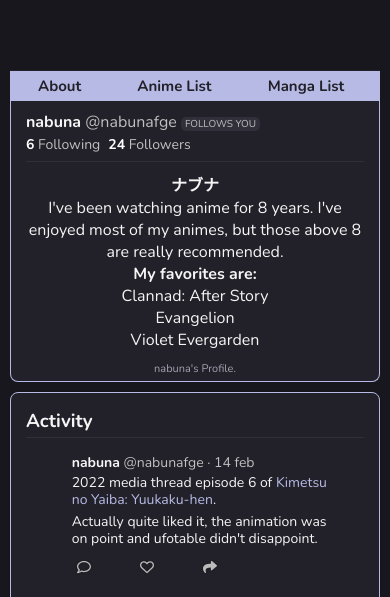
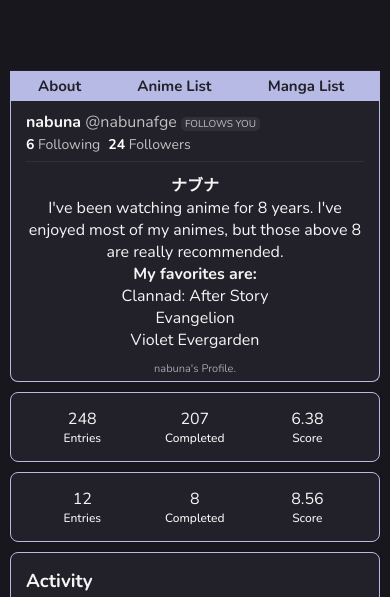
Before and after one commit to nabuna/Ikanaide, a plain HTML site: page sub/profile.html in a window 390 px wide. Shown: the part 224-821 px from the top of the page. Drawn offline with nearby package versions, Linux system fonts and the light colour scheme; files whose address does not match are found by name.

Commit message:
added some boxes on profile

```diff
--- a/css/profile.css
+++ b/css/profile.css
@@ -503,6 +503,57 @@ div.review-wrapper {
 
 
 
+section.animanga-resumes {
+    display: flex;
+}
+
+section.animanga-resumes div.profile-anime-overview, div.profile-manga-overview {
+    max-height: 700px;
+    width: 50%;
+    box-sizing: border-box;
+
+    border: 1px solid #b6bae5;
+    background-color: #222129;
+
+    margin-top: 10px;
+    padding: 15px;
+
+    border-radius: 8px;
+    box-shadow: 0px 0px 2px rgba(0, 0, 0, 0.253);
+}
+
+div.profile-anime-overview {
+    margin-right: 5px;
+    display: flex;
+}
+
+div.profile-anime-overview div {
+    width: 33.3%;
+    box-sizing: border-box;
+    font-weight: 500;
+    font-size: 15px;
+}
+
+div.profile-anime-overview span {
+    font-weight: normal;
+}
+
+div.profile-manga-overview {
+    margin-left: 5px;
+    display: flex;
+}
+
+div.profile-manga-overview div {
+    width: 33.3%;
+    box-sizing: border-box;
+    font-weight: 500;
+    font-size: 15px
+}
+
+div.profile-manga-overview span {
+    font-weight: normal;
+}
+
 
 section.activity-feed {
     max-height: 700px;
@@ -632,7 +683,14 @@ p.activity-entry-content-desc-text-user-commentary { margin-bottom: 8px; }
     cursor: pointer;
 }
 
-@media (max-width: 500px) {
+@media (max-width: 1060px) {
+    .div.activity-feed {
+        min-width: 20%!important;
+        max-width: 20%!important;
+    }
+}
+
+@media (max-width: 720px) {
     div.profile-wrapper {
         min-width: 100%;
     }
@@ -659,7 +717,45 @@ p.activity-entry-content-desc-text-user-commentary { margin-bottom: 8px; }
     div.review-wrapper {
         min-width: 100%!important;
     }
-    section.list-profile {
 
+    section.list-profile ul {
+        justify-content: space-around!important;
+    }
+
+
+    section.animanga-resumes {
+        flex-direction: column;
+    }
+
+    section.animanga-resumes div.profile-anime-overview, div.profile-manga-overview {
+        width: 100%!important;
+    }
+
+    div.profile-anime-overview {
+        margin-right: 0px!important;
+        display: flex;
+    }
+    div.profile-manga-overview {
+        margin-left: 0px!important;
+    }
+
+
+
+}
+
+@media (max-width: 614px) {
+    section.list-profile ul{
+        justify-content:inherit!important;
     }
 }
+
+@media (max-width: 938px) {
+    div.profile-anime-overview div {
+        font-size: 12px!important;
+    }
+    div.profile-anime-overview span {font-size: 16px!important}
+    div.profile-manga-overview div {
+        font-size: 12px!important;
+    }
+    div.profile-manga-overview span {font-size: 16px!important}
+}
--- a/sub/profile.html
+++ b/sub/profile.html
@@ -159,7 +159,6 @@
                                     nabuna's Profile.
                                 </div>
                             </section>
-
                             <section class="anime-list" id="animelist">
                                 <div class="first-row-lists">
                                     <div class="lists-title">Title</div>
@@ -352,7 +351,27 @@
 
                         </section>
 
+                        <section class="animanga-resumes">
 
+
+
+                                <div class="profile-anime-overview">
+
+                                        <div class="profile-anime-overview-entries"><span id="user-anime-entries">248</span><br>Entries</div>
+                                        <div class="profile-anime-overview-completed"><span id="user-anime-completed">207</span><br>Completed</div>
+                                        <div class="profile-anime-overview-meanscore"><span id="user-anime-meanscore">6.38</span><br>Score</div>
+
+                                </div>
+
+                                <div class="profile-manga-overview">
+
+                                        <div class="profile-manga-overview-entries"><span id="user-manga-entries">12</span><br>Entries</div>
+                                        <div class="profile-manga-overview-completed"><span id="user-manga-completed">8</span><br>Completed</div>
+                                        <div class="profile-manga-overview-meanscore"><span id="user-manga-meanscore">8.56</span><br>Score</div>
+
+                                </div>
+
+                        </section>
 
                     </div>
 
```
